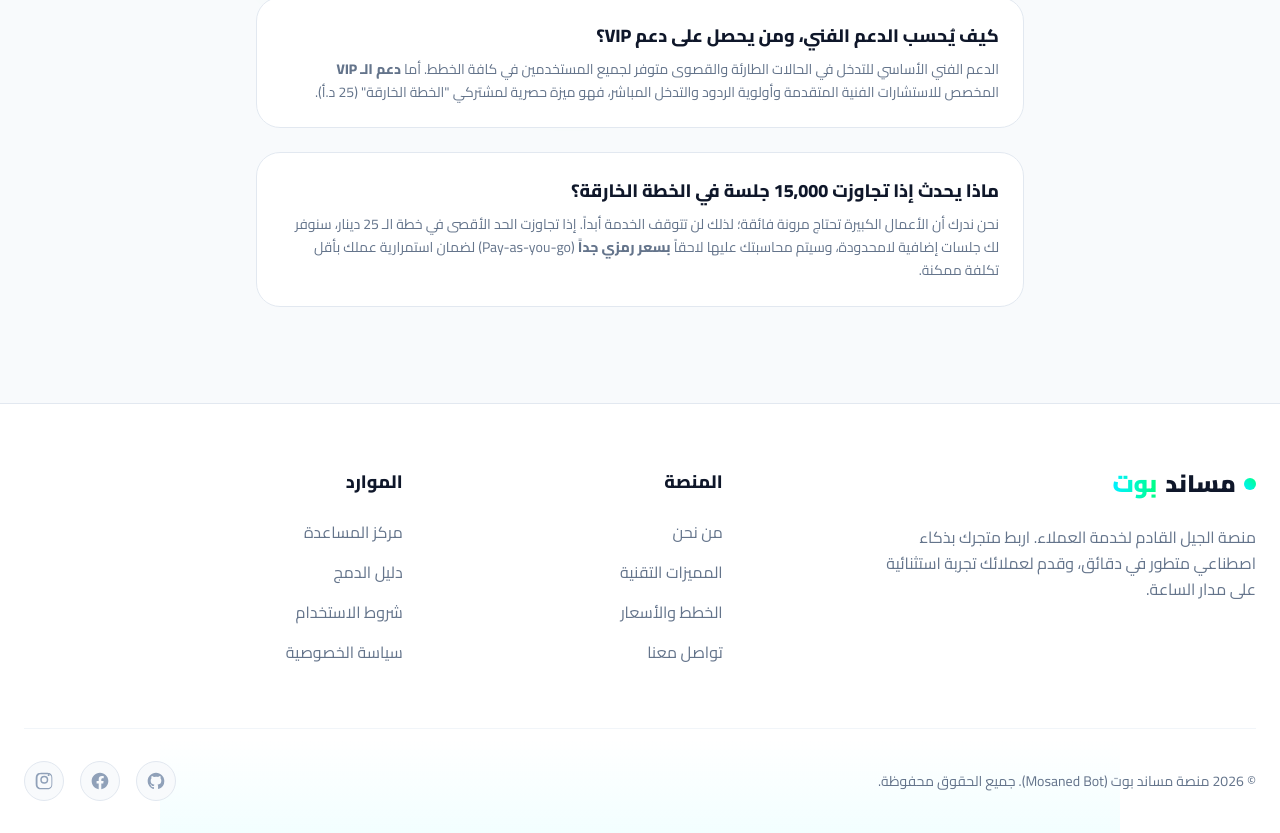
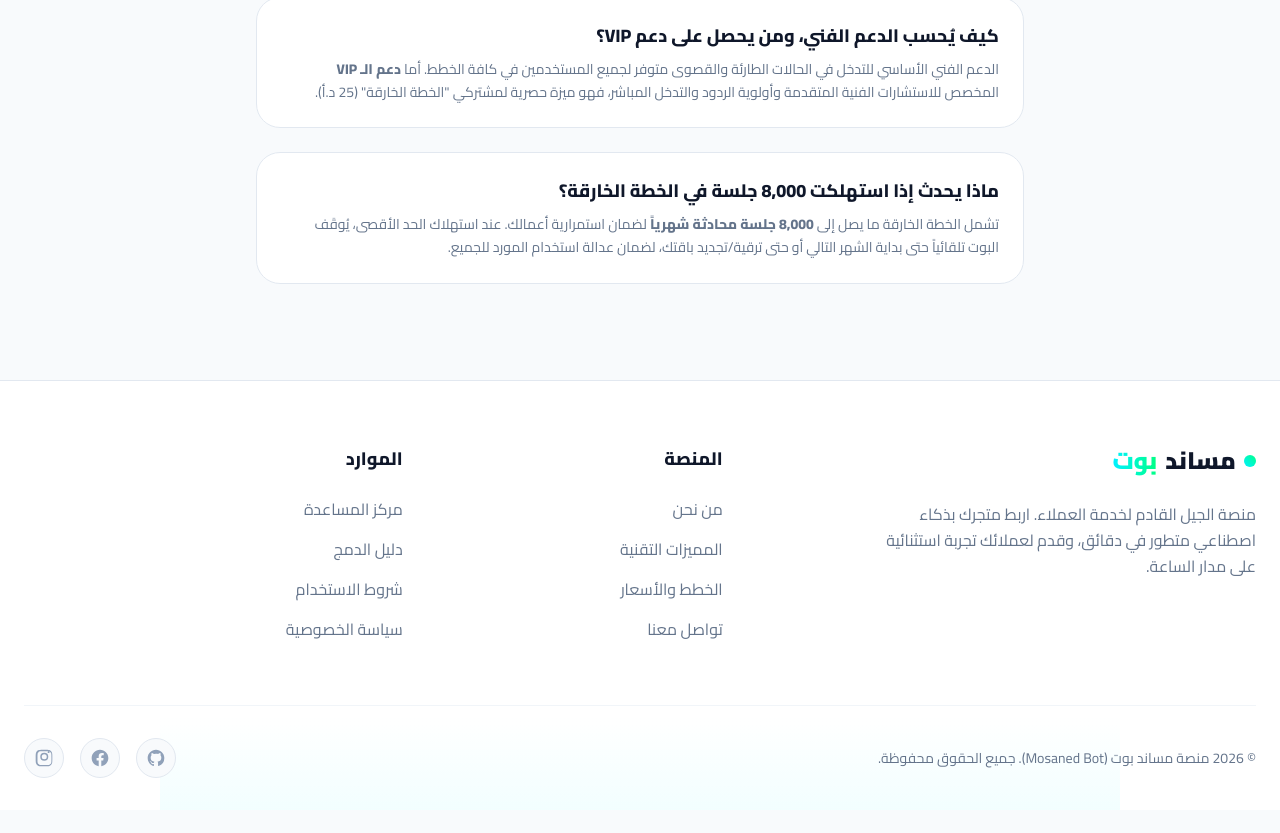
Before and after one commit to AllBadry/MosanedBot, a React (Vite) app: page /pricing in a window 1280 px wide. Shown: the part 1403-2236 px from the top of the page. After the commit the page ends 2213 px from the top, so only its background shows below. Built offline with nearby package versions, Linux system fonts and the light colour scheme; no server answers.

Commit message:
fix errors

```diff
--- a/src/pages/DashboardBilling.jsx
+++ b/src/pages/DashboardBilling.jsx
@@ -81,7 +81,7 @@
 
   const pr = paymentRequest;
   const planLabel = pr?.planName || (plan === 'pro' ? 'الأساسية' : plan === 'enterprise' ? 'الخارقة' : 'مجانية');
-  const planIcon = plan === 'free' ? '⭐' : plan === 'basic' ? '🚀' : '💎';
+  const planIcon = plan === 'free' ? '⭐' : plan === 'pro' ? '🚀' : '💎';
   const prStatus = pr?.status;
 
   const renderCountdown = (label, endTime, isTrial) => {
--- a/src/pages/Pricing.jsx
+++ b/src/pages/Pricing.jsx
@@ -218,9 +218,9 @@
             </div>
 
             <div className="bg-surface p-6 rounded-2xl border border-slate-200">
-              <h4 className="text-lg font-bold text-textMain mb-2">ماذا يحدث إذا تجاوزت 15,000 جلسة في الخطة الخارقة؟</h4>
+              <h4 className="text-lg font-bold text-textMain mb-2">ماذا يحدث إذا استهلكت 8,000 جلسة في الخطة الخارقة؟</h4>
               <p className="text-textMuted text-sm leading-relaxed">
-                نحن ندرك أن الأعمال الكبيرة تحتاج مرونة فائقة؛ لذلك لن تتوقف الخدمة أبداً. إذا تجاوزت الحد الأقصى في خطة الـ 25 دينار، سنوفر لك جلسات إضافية لامحدودة، وسيتم محاسبتك عليها لاحقاً <strong>بسعر رمزي جداً</strong> (Pay-as-you-go) لضمان استمرارية عملك بأقل تكلفة ممكنة.
+                تشمل الخطة الخارقة ما يصل إلى <strong>8,000 جلسة محادثة شهرياً</strong> لضمان استمرارية أعمالك. عند استهلاك الحد الأقصى، يُوقَف البوت تلقائياً حتى بداية الشهر التالي أو حتى ترقية/تجديد باقتك، لضمان عدالة استخدام المورد للجميع.
               </p>
             </div>
           </div>
```
